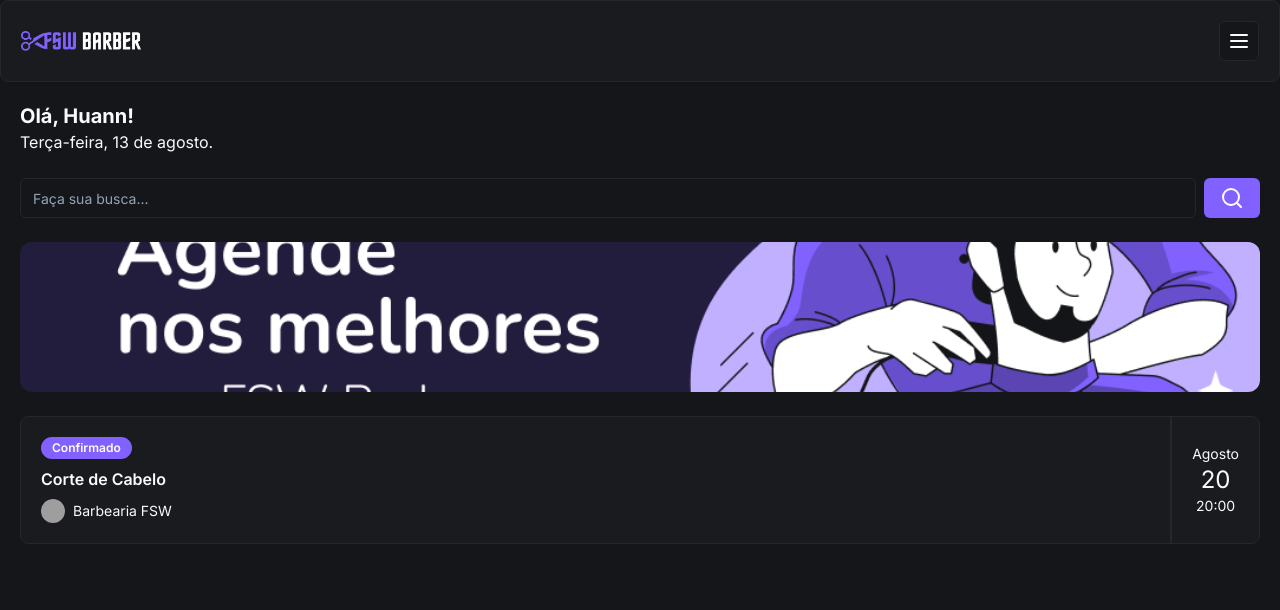
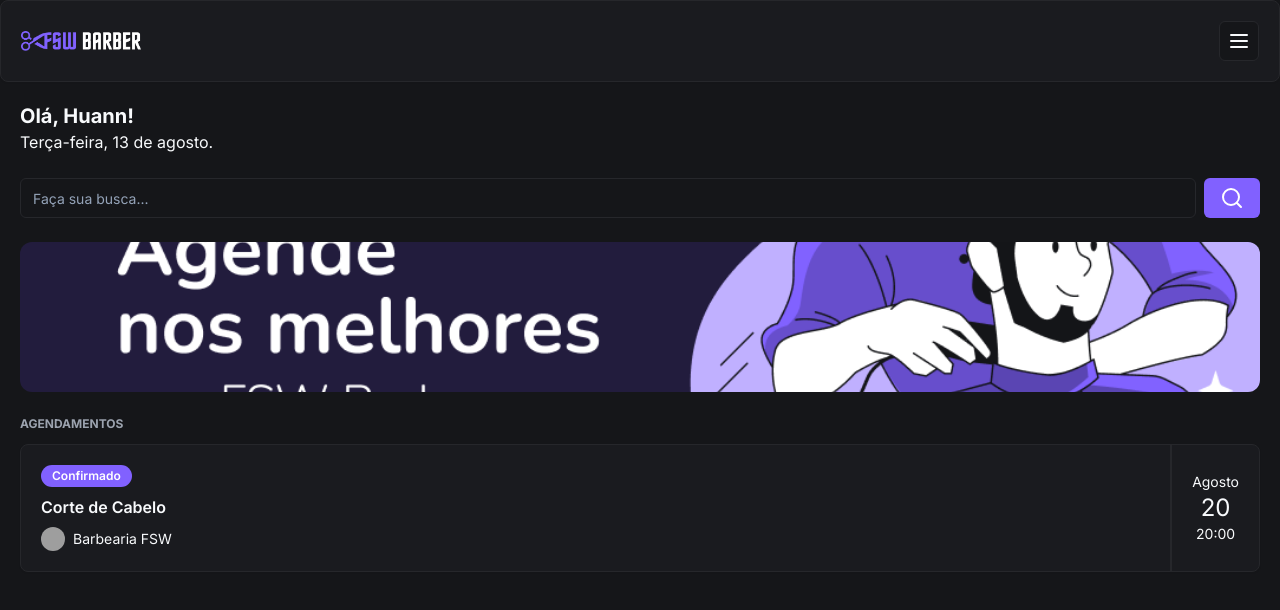
Before and after one commit to huannvictor/fsw-barber, a Next.js app: page / in a window 1280 px wide. Shown: the top 610 px of the page. Built offline with nearby package versions, Linux system fonts and the light colour scheme; grey boxes are pictures that could not be loaded.

Commit message:
feat: appointments card

```diff
--- a/app/page.tsx
+++ b/app/page.tsx
@@ -34,8 +34,11 @@ export default function Home() {
           />
         </div>
 
-        {/* APPOINTMENT */}
-        <Card className="mt-6">
+        {/* BOOKING */}
+        <h2 className="mb-3 mt-6 text-xs font-bold uppercase text-gray-400">
+          agendamentos
+        </h2>
+        <Card>
           <CardContent className="flex justify-between p-0">
             {/* LEFT CONTENT */}
             <div className="flex flex-col gap-2 py-5 pl-5">
```
